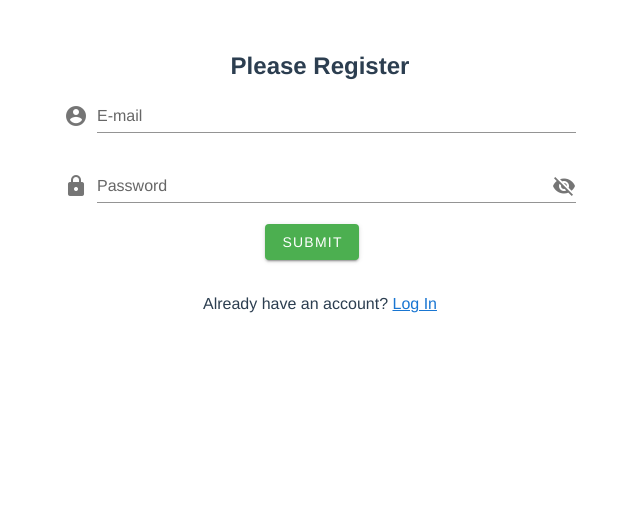
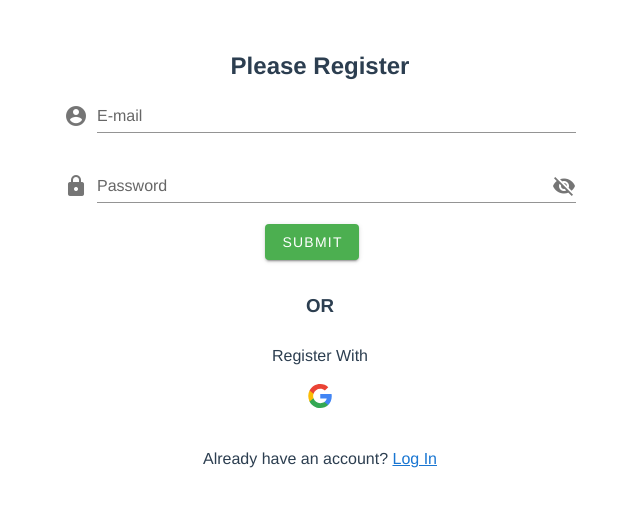
Before and after one commit to farahaidid/driver-trip, a Vue app: page /register in a window 1280 px wide. Shown: the top 506 px of the page, without its empty margins (320-960 px from the left). Built offline with nearby package versions, Linux system fonts and the light colour scheme.

Commit message:
authentication added

```diff
--- a/src/components/Home/Login.vue
+++ b/src/components/Home/Login.vue
@@ -26,6 +26,16 @@
           >Forget Password</v-btn
         >
       </form>
+      <div class="mt-8">
+        <h3 class="mb-6">OR</h3>
+        <p>Login With</p>
+        <img
+          class="google-icon"
+          src="../../assets/Google__G__Logo.svg"
+          @click="googleAuth"
+          alt=""
+        />
+      </div>
       <p class="mt-8">
         Don't have an account?
         <router-link to="/register">Register</router-link>
@@ -49,8 +59,14 @@
 </template>
 
 <script>
-import * as firebase from "@firebase/auth";
-import { getAuth, sendPasswordResetEmail } from "firebase/auth";
+import "@firebase/auth";
+import {
+  getAuth,
+  sendPasswordResetEmail,
+  signInWithEmailAndPassword,
+  signInWithPopup,
+} from "firebase/auth";
+import { GoogleAuthProvider } from "firebase/auth";
 
 export default {
   data: () => ({
@@ -73,9 +89,9 @@ export default {
 
   methods: {
     submited() {
-      const auth = firebase.getAuth();
-      firebase
-        .signInWithEmailAndPassword(auth, this.email, this.password)
+      const auth = getAuth();
+
+      signInWithEmailAndPassword(auth, this.email, this.password)
         .then((data) => {
           console.log(data);
           this.$router.replace({ name: "dashboard" });
@@ -96,6 +112,17 @@ export default {
           // ..
         });
     },
+    googleAuth() {
+      const provider = new GoogleAuthProvider();
+      const auth = getAuth();
+      signInWithPopup(auth, provider)
+        .then((data) => {
+          console.log(data);
+        })
+        .catch((error) => {
+          console.log(error);
+        });
+    },
   },
 };
 </script>
--- a/src/components/Home/Register.vue
+++ b/src/components/Home/Register.vue
@@ -23,6 +23,16 @@
 
         <v-btn type="submit" class="mr-4" color="success"> submit </v-btn>
       </form>
+      <div class="mt-8">
+        <h3 class="mb-6">OR</h3>
+        <p>Register With</p>
+        <img
+          class="google-icon"
+          src="../../assets/Google__G__Logo.svg"
+          @click="googleAuth"
+          alt=""
+        />
+      </div>
       <p class="mt-8">
         Already have an account? <router-link to="/">Log In</router-link>
       </p>
@@ -31,7 +41,14 @@
 </template>
 
 <script>
-import * as firebase from "firebase/auth";
+// import * as firebase from "firebase/app";
+import {
+  createUserWithEmailAndPassword,
+  getAuth,
+  GoogleAuthProvider,
+  signInWithPopup,
+} from "@firebase/auth";
+require("firebase/auth");
 
 export default {
   data: () => ({
@@ -52,12 +69,22 @@ export default {
 
   methods: {
     submited() {
-      const auth = firebase.getAuth();
-      firebase
-        .createUserWithEmailAndPassword(auth, this.email, this.password)
+      const auth = getAuth();
+      createUserWithEmailAndPassword(auth, this.email, this.password)
         .then((data) => {
           console.log(data);
           this.$router.replace({ name: "dashboard" });
+        })
+        .catch((error) => {
+          console.log(error);
+        });
+    },
+    googleAuth() {
+      const googleProvider = new GoogleAuthProvider();
+      const auth = getAuth();
+      signInWithPopup(auth, googleProvider)
+        .then((data) => {
+          console.log(data);
         })
         .catch((error) => {
           console.log(error);
--- a/src/main.js
+++ b/src/main.js
@@ -6,6 +6,19 @@ import vuetify from './plugins/vuetify'
 
 Vue.config.productionTip = false
 
+import { initializeApp } from "firebase/app";
+// import * as firebase from "firebase/app";
+
+initializeApp({
+  apiKey: "AIzaSyA1gsOnxCTNzCpEpF7OwUCLgTz4HhPRxX4",
+  authDomain: "driver-trip-6a932.firebaseapp.com",
+  projectId: "driver-trip-6a932",
+  storageBucket: "driver-trip-6a932.appspot.com",
+  messagingSenderId: "805269538388",
+  appId: "1:805269538388:web:0d20331b644824d42ecfc1",
+  measurementId: "G-9DFXE7VMXJ"
+});
+
 new Vue({
   router,
   store,
```
Also changed, not shown: src/components/Dashboard/Dashboard.vue (added, +15 -0 lines), src/firebase.js (deleted, +0 -13 lines), src/assets/Google__G__Logo.svg (added).
